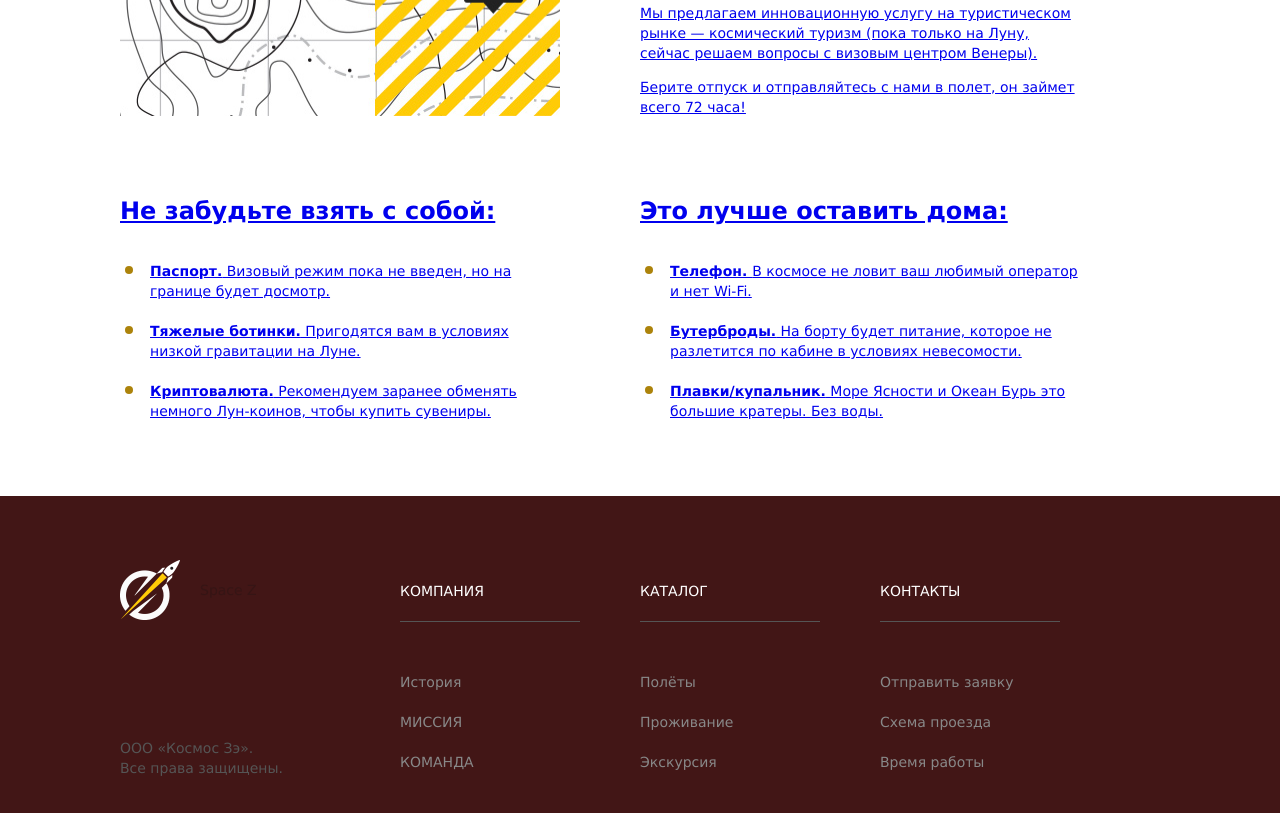
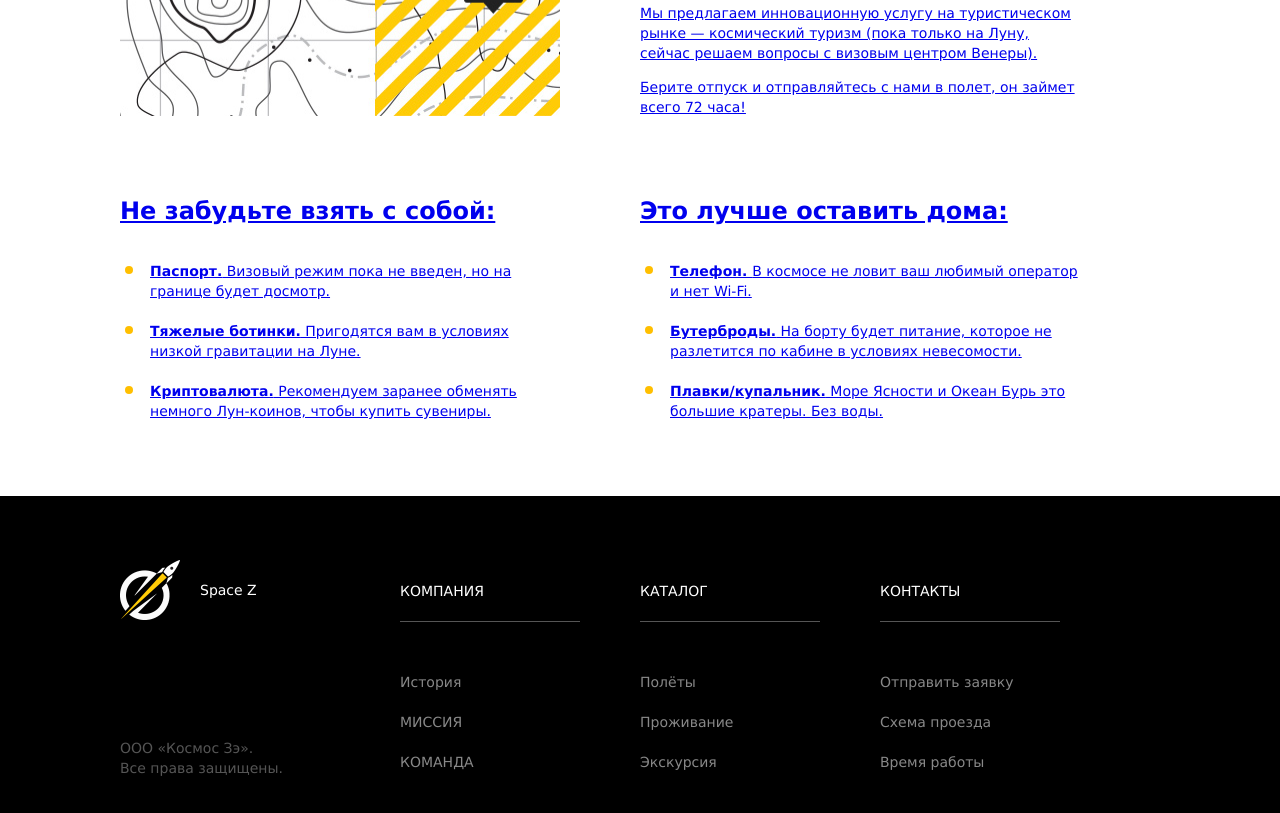
Before and after one commit to romausnul/space, a plain HTML site: page index.html in a window 1280 px wide. Shown: the part 1332-2145 px from the top of the page. Drawn offline with Linux system fonts and the light colour scheme.

Commit message:
Add files via upload

```diff
--- a/css/style.css
+++ b/css/style.css
@@ -341,16 +341,16 @@ body {
   height: 8px;
 
   border-radius: 50%;
-  background-color: #ac830b;
+  background-color: #ffbf00;
 }
 
 
 .site-footer {
   padding-top: 50px;
   padding-bottom: 80px;
-  color: #361515;
+  color: #ffffff;
 
-  background-color: #421616;
+  background-color: #000000;
 }
 
 
```
